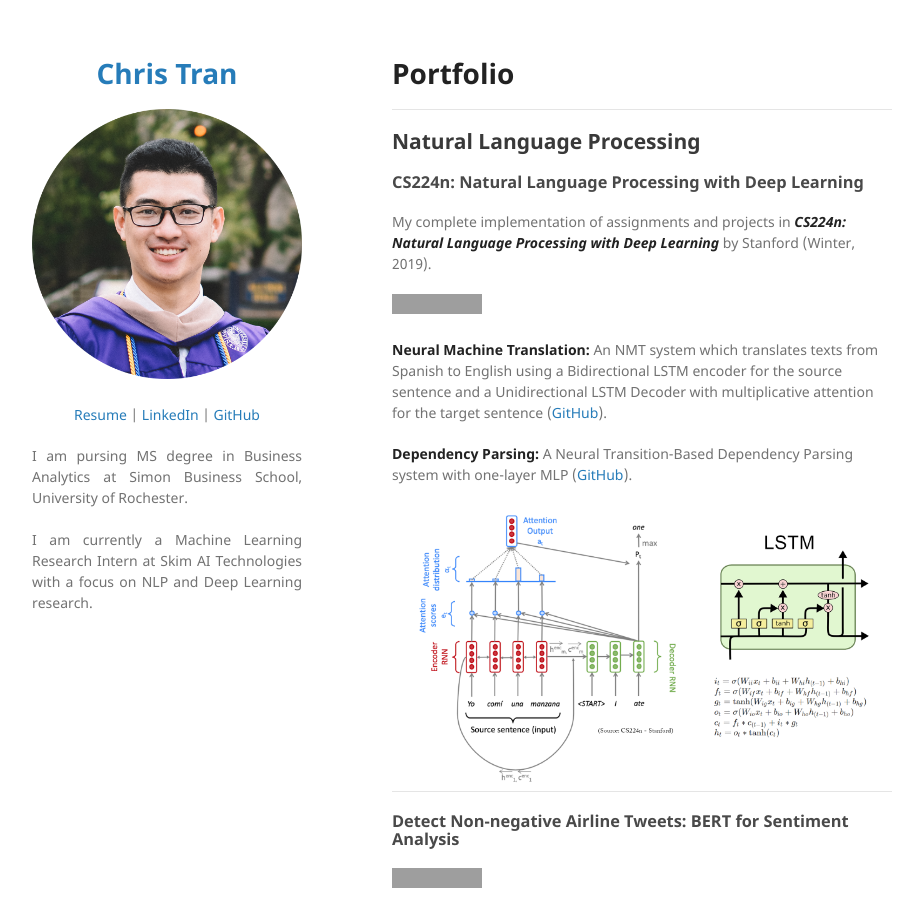
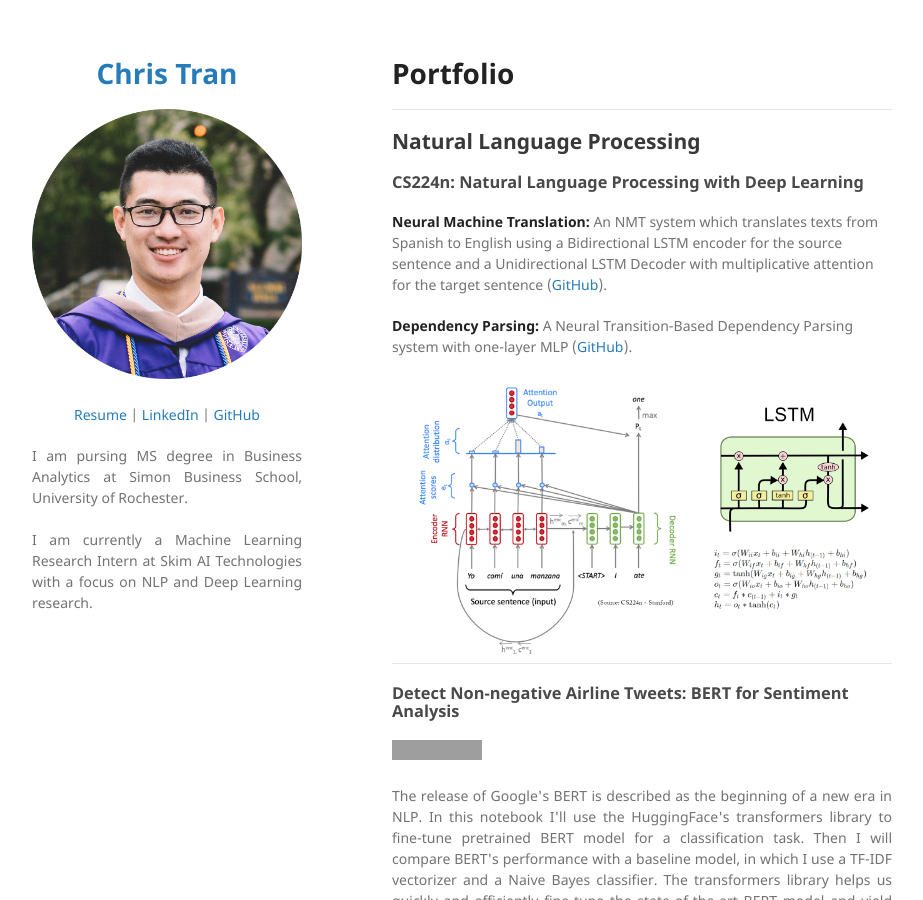
Before and after one commit to VickyCrasto/GenAI_LLM, a Jekyll site: the page built from index.md, in a window 1280 px wide and 900 px high. Shown: the whole window, without its empty margins (178-1101 px from the left). Built offline with Jekyll 4.4.1, drawn with Linux system fonts in a browser that asks for light colours; our own code applies the rules of GitHub Pages for plain Markdown files; grey boxes are pictures that could not be loaded.

Commit message:
updated changes

```diff
--- a/index.md
+++ b/index.md
@@ -4,11 +4,8 @@
 
 ### CS224n: Natural Language Processing with Deep Learning
 
-My complete implementation of assignments and projects in [***CS224n: Natural Language Processing with Deep Learning***](http://web.stanford.edu/class/cs224n/) by Stanford (Winter, 2019).
 
-[![View on GitHub](https://img.shields.io/badge/GitHub-View_on_GitHub-blue?logo=GitHub)](https://github.com/chriskhanhtran/CS224n-NLP-Solutions/tree/master/assignments/)
-
-**Neural Machine Translation:** An NMT system which translates texts from Spanish to English using a Bidirectional LSTM encoder for the source sentence and a Unidirectional LSTM Decoder with multiplicative attention for the target sentence ([GitHub](https://github.com/chriskhanhtran/CS224n-NLP-Solutions/tree/master/assignments/)).
+**Neural Machine Translation:** An NMT system which translates texts from Spanish to English using a Bidirectional LSTM encoder for the source sentence and a Unidirectional LSTM Decoder with multiplicative attention for the target sentence ([GitHub](https://github.com/VickyCrasto/GenAI_LLM/blob/main/projects/ames-house-price.html)).
 
 **Dependency Parsing:** A Neural Transition-Based Dependency Parsing system with one-layer MLP ([GitHub](https://github.com/chriskhanhtran/CS224n-NLP-Assignments/tree/master/assignments/a3)).
 
```
